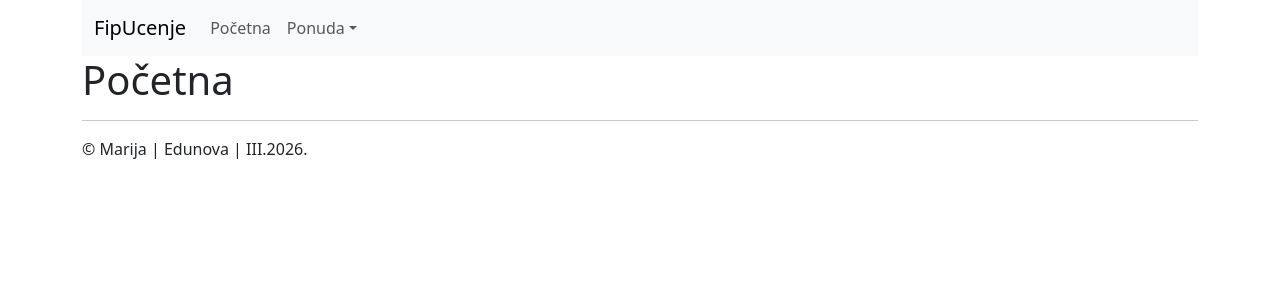
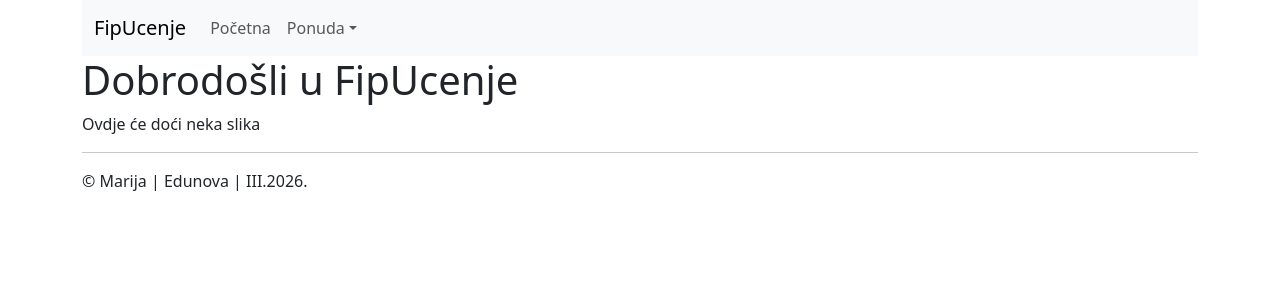
Before and after one commit to marijadergez/FipUcenje, a React (Vite) app: page / in a window 1280 px wide. Shown: the top 300 px of the page. Built offline with nearby package versions, Linux system fonts and the light colour scheme.

Commit message:
popravila home jer sam kopirala import { IME_APLIKACIJE } from "../constants";
sve radi:
 ponuda ima usluge i kontakt  a početka ima naslov početna za snalaženje kako da poporavim rutu home

```diff
--- a/src/App.jsx
+++ b/src/App.jsx
@@ -5,6 +5,7 @@ import Izbornik from './components/Izbornik'
 import { Route, Routes } from 'react-router-dom'
 import { RouteNames } from './constants'
 import UslugePregled from './usluge/UslugePregled'
+import Home from './pages/Home'
 
 
 
@@ -14,7 +15,7 @@ function App() {
     <Container>
       <Izbornik />
       <Routes>
-          <Route path={RouteNames.HOME} element={<h1>Početna</h1>}  />
+          <Route path={RouteNames.HOME} element={<Home/>}  />
           <Route path={RouteNames.KONTAKT} element={<h1>Kontakt</h1>}  />
           <Route path={RouteNames.USLUGE} element={<UslugePregled />}  />
 
--- a/src/pages/Home.jsx
+++ b/src/pages/Home.jsx
@@ -1,6 +1,6 @@
 import { IME_APLIKACIJE } from "../constants";
 
-export default function Home() {
+export default function Home(){
     return (
         <>
         <h1>Dobrodošli u {IME_APLIKACIJE} </h1>
```
